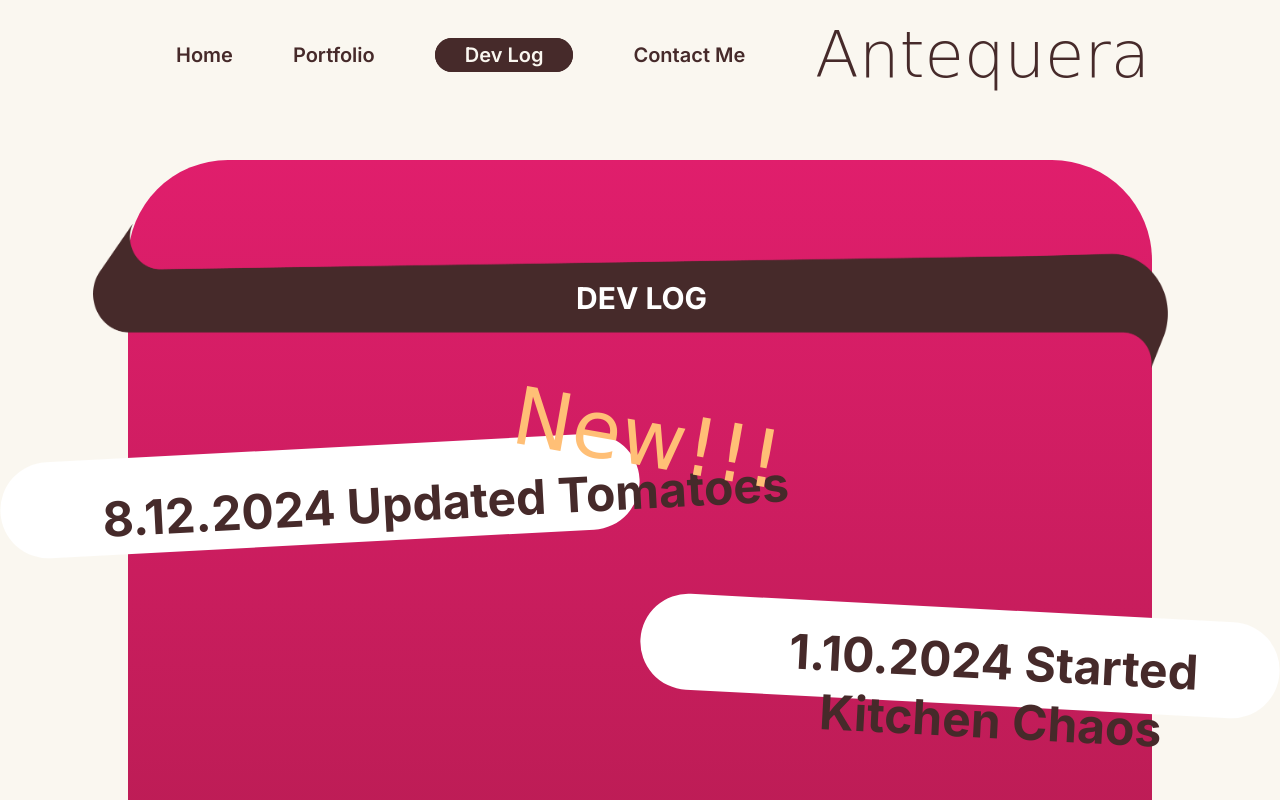
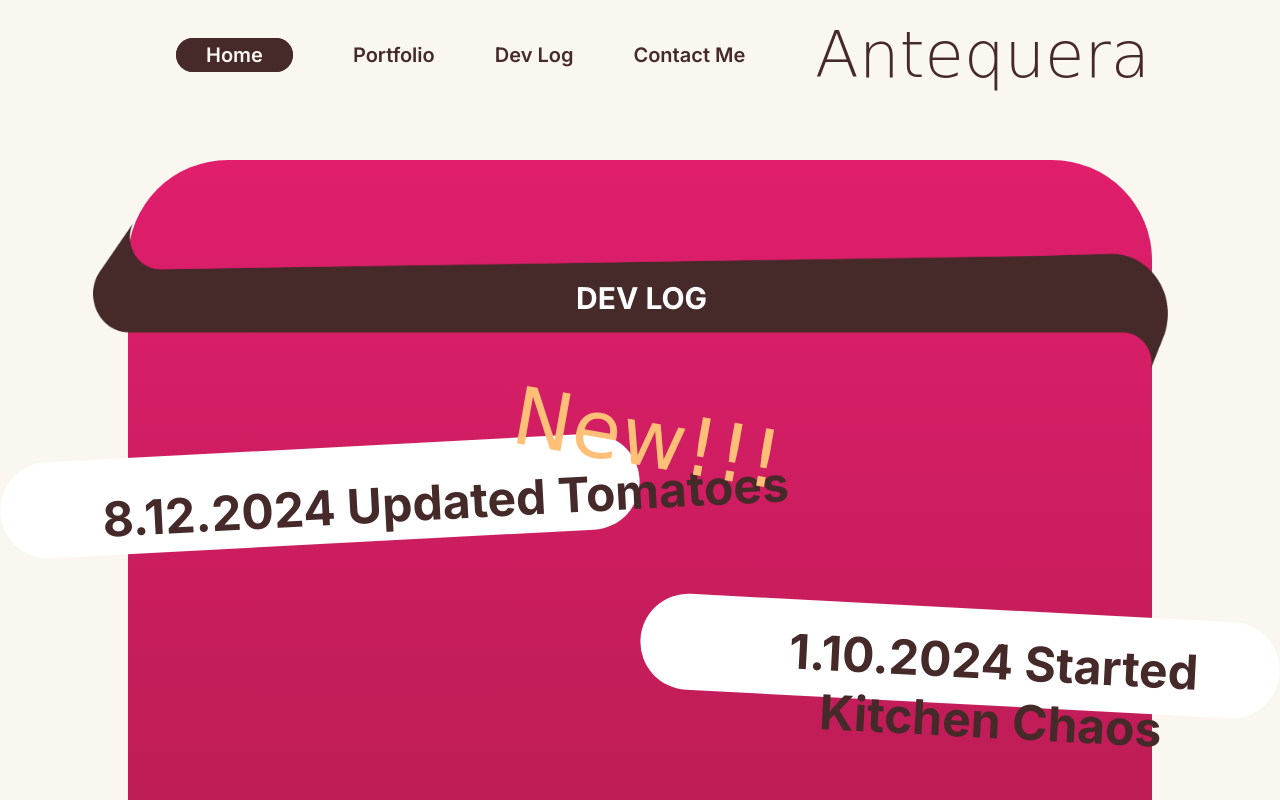
Before and after one commit to aanteque/realDevlog, a plain HTML site: page index.html in a window 1280 px wide. Shown: the top 800 px of the page. Drawn offline with Linux system fonts and the light colour scheme; a web font is replaced by a local one.

Commit message:
nav bbbbbbarrrr

```diff
--- a/index.html
+++ b/index.html
@@ -18,7 +18,7 @@
 
 
     <style>
-html{
+      html {
         height: 100%;
         width: 100%;
       }
@@ -92,7 +92,7 @@ ul {
       }
 
 
-li  {
+      li {
         float: left;
         display: block;
         color: white;
@@ -152,7 +152,7 @@ li  {
       }
 
 
-.li2  {
+      .li2 {
         float: left;
         display: block;
         color: blue;
@@ -426,7 +426,6 @@ h4 {
         transform: rotate(10deg);
         z-index: 99999;
       }
-
     </style>
 
 
@@ -436,13 +435,14 @@ h4 {
 
     <nav>
       <ul>
-    <li><a class="a1" href="#home">Home</a></li>
-    <li><a class="a1" href="#portfolio">Portfolio</a></li>
-    <li><a class="aSelected" href="#devlog">Dev Log</a></li>
-    <li><a class="a1" href="#contactme">Contact Me</a></li>
+        <li><a class="aSelected" href="https://aanteque.github.io/GBDA228---Final/#home">Home</a></li>
+        <li><a href="https://aanteque.github.io/portfolio/">Portfolio</a></li>
+        <li><a href="https://aanteque.github.io/realDevlog/">Dev Log</a></li>
+        <li><a href="https://aanteque.github.io/contactMe/#portfolio">Contact Me</a></li>
       </ul>
       <div class="lastName">Antequera</div>
     </nav>
+
 
     <h3 class="nameHeader3">DEV LOG</h3>
 
```
Lines whose indentation alone changed are shown as unchanged.
